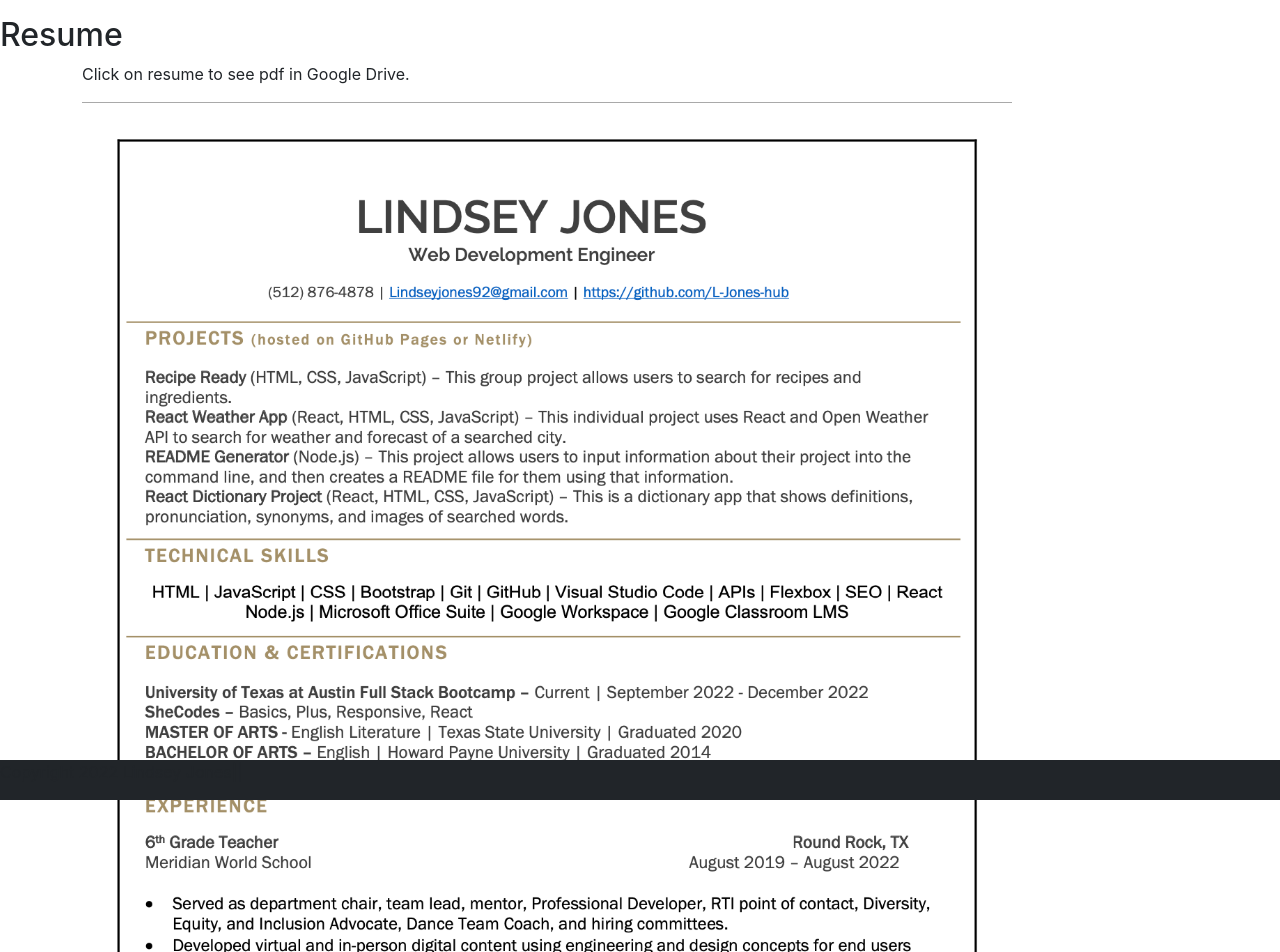
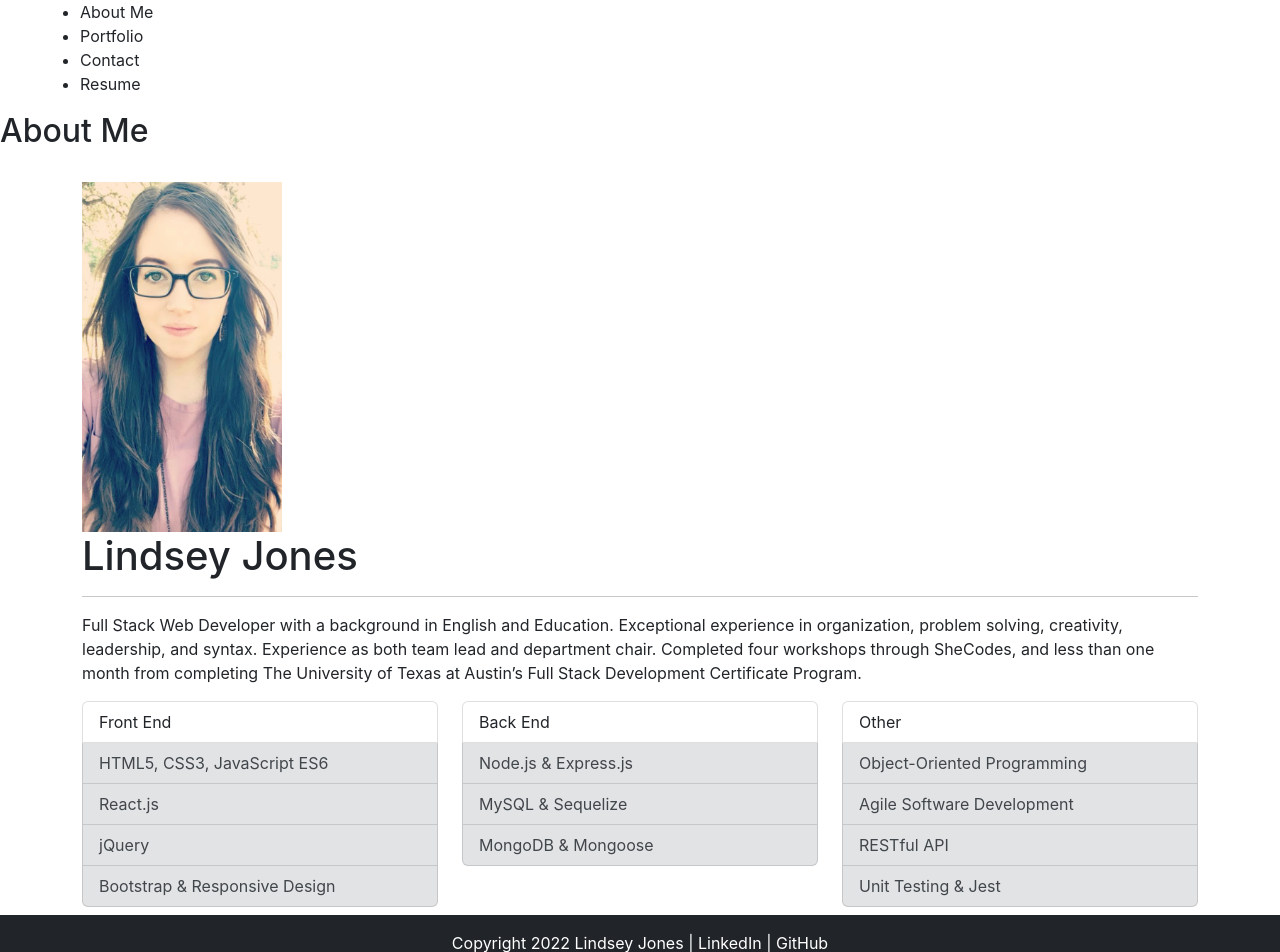
Before and after one commit to L-Jones-hub/React-Portfolio, a React (Create React App) app in the folder react-portfolio/: page / in a window 1280 px wide. Shown: the top 952 px of the page. Built offline with nearby package versions, Linux system fonts and the light colour scheme; the HTML template or start-up script is replaced by a standard one.

Commit message:
Nav and Footer are now rendering.

```diff
--- a/react-portfolio/src/App.jsx
+++ b/react-portfolio/src/App.jsx
@@ -1,10 +1,8 @@
 import "./App.css";
 import React, { useState } from "react";
-import Header from "./components/Header/index.jsx";
 import Nav from "./components/Nav/index.jsx";
 import Page from "./components/Page/index.jsx";
 import Footer from "./components/Footer/index.jsx";
-
 
 function App() {
   const [pages] = useState([
@@ -22,21 +20,20 @@ function App() {
     },
   ]);
 
-  const [currentPage, setCurrentPage] = useState(pages[3]);
+  const [currentPage, setCurrentPage] = useState(pages[0]);
 
   return (
     <div className="App">
-      <Header>
-        <Nav
-          pages={pages}
-          setCurrentPage={setCurrentPage}
-          currentPage={currentPage}
-        ></Nav>
-      </Header>
+      <Nav
+        pages={pages}
+        setCurrentPage={setCurrentPage}
+        currentPage={currentPage}
+      ></Nav>
+
       <main>
         <Page currentPage={currentPage}></Page>
       </main>
-      <Footer></Footer>
+      <Footer />
     </div>
   );
 }
--- a/react-portfolio/src/components/Footer/index.jsx
+++ b/react-portfolio/src/components/Footer/index.jsx
@@ -2,24 +2,26 @@ import React from "react";
 
 function Footer() {
   return (
-    <footer className="fixed-bottom bg-dark">
+    <footer className="bg-dark text-white p-3 mt-2 text-center">
       <p className="foot">
-        Copyright 2022 Lindsey Jones||{" "}
+        Copyright 2022 Lindsey Jones |{" "}
         <span className="socials">
           <a
             href="https://www.linkedin.com/in/lindsey-jones-7778b1103/"
             rel="noreferrer"
             target="_blank"
+            className="text-white text-decoration-none"
           >
-            <i className="fab fa-linkedin-in"></i>
+            LinkedIn{" "}
           </a>
         </span>
         <a
           href="https://github.com/L-Jones-hub"
           rel="noreferrer"
           target="_blank"
+          className="text-white text-decoration-none"
         >
-          <i className="fab fa-github"></i>
+          | GitHub
         </a>
       </p>
     </footer>
--- a/react-portfolio/src/components/Nav/index.jsx
+++ b/react-portfolio/src/components/Nav/index.jsx
@@ -1,16 +1,17 @@
-import React from "react";
+import React, {useEffect} from "react";
 
 function Nav(props) {
-  const { pages = [], setCurrentPage, currentPage } = props;
+  const { pages, setCurrentPage, currentPage } = props;
+console.log(props)
 
-  // useEffect(() => {
-  //   document.title = currentPage.name;
-  // }, [currentPage]);
+  useEffect(() => {
+    document.title = currentPage?.name;
+  }, [currentPage]);
 
   return (
     <nav>
       <ul className="flex-row">
-        {pages.map((page) => (
+        {pages?.map((page) => (
           <li
             className={`mx-5 ${currentPage.name === page.name && "navActive"}`}
             key={page.name}
```
